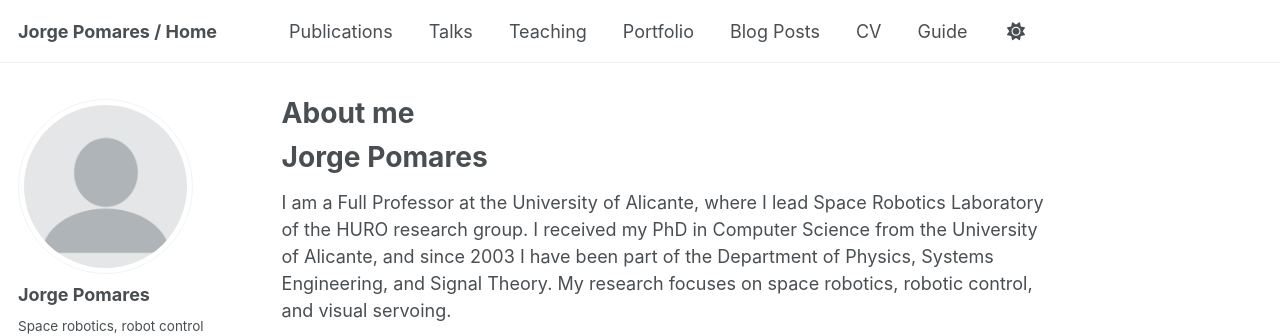
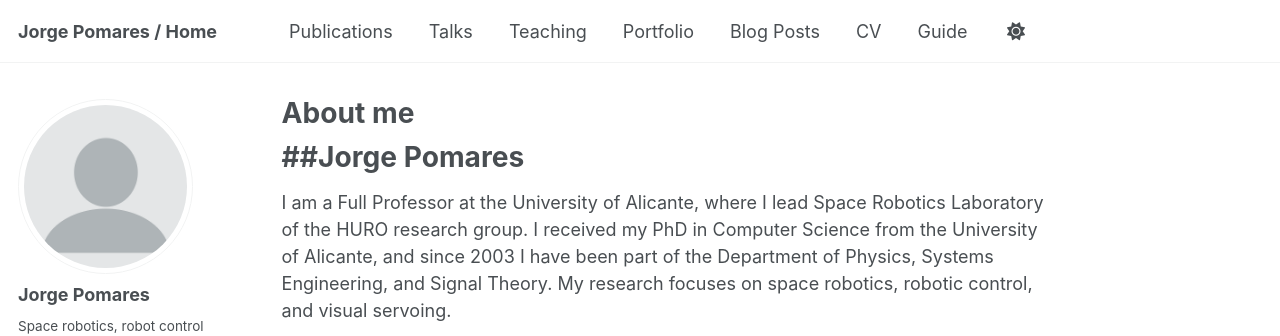
Before and after one commit to jpomares/jpomares.github.io, a Jekyll site: the page built from _pages/about.md, in a window 1280 px wide and 1180 px high. Shown: the top 336 px of the window. Built offline with Jekyll 4.4.1, drawn with Linux system fonts in a browser that asks for light colours; some web fonts are replaced; a script that is not in the unit is left out.

```diff
--- a/_pages/about.md
+++ b/_pages/about.md
@@ -7,7 +7,7 @@ redirect_from:
   - /about.html
 ---
 
-Jorge Pomares
+##Jorge Pomares
 ======
 
 I am a Full Professor at the University of Alicante, where I lead Space Robotics Laboratory of the HURO research group. I received my PhD in Computer Science from the University of Alicante, and since 2003 I have been part of the Department of Physics, Systems Engineering, and Signal Theory. My research focuses on space robotics, robotic control, and visual servoing.
```
